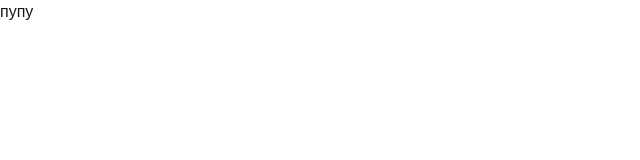
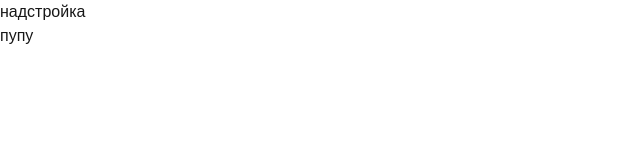
Before and after one commit to donuwave/krist-next, a Next.js app: page / in a window 1280 px wide. Shown: the top 160 px of the page, without its empty margins (0-640 px from the left). Built offline with nearby package versions, Linux system fonts and the light colour scheme.

Commit message:
feat: добавлена новая версия yarn

```diff
--- a/src/app/layout.tsx
+++ b/src/app/layout.tsx
@@ -27,6 +27,7 @@ export default function RootLayout({
       <body
         className={`${geistSans.variable} ${geistMono.variable} antialiased`}
       >
+      надстройка
         {children}
       </body>
     </html>
```
Also changed, not shown: package.json (+9 -7 lines), .yarnrc.yml (added), 1 other file (tests, documents, lock files or other folders).
